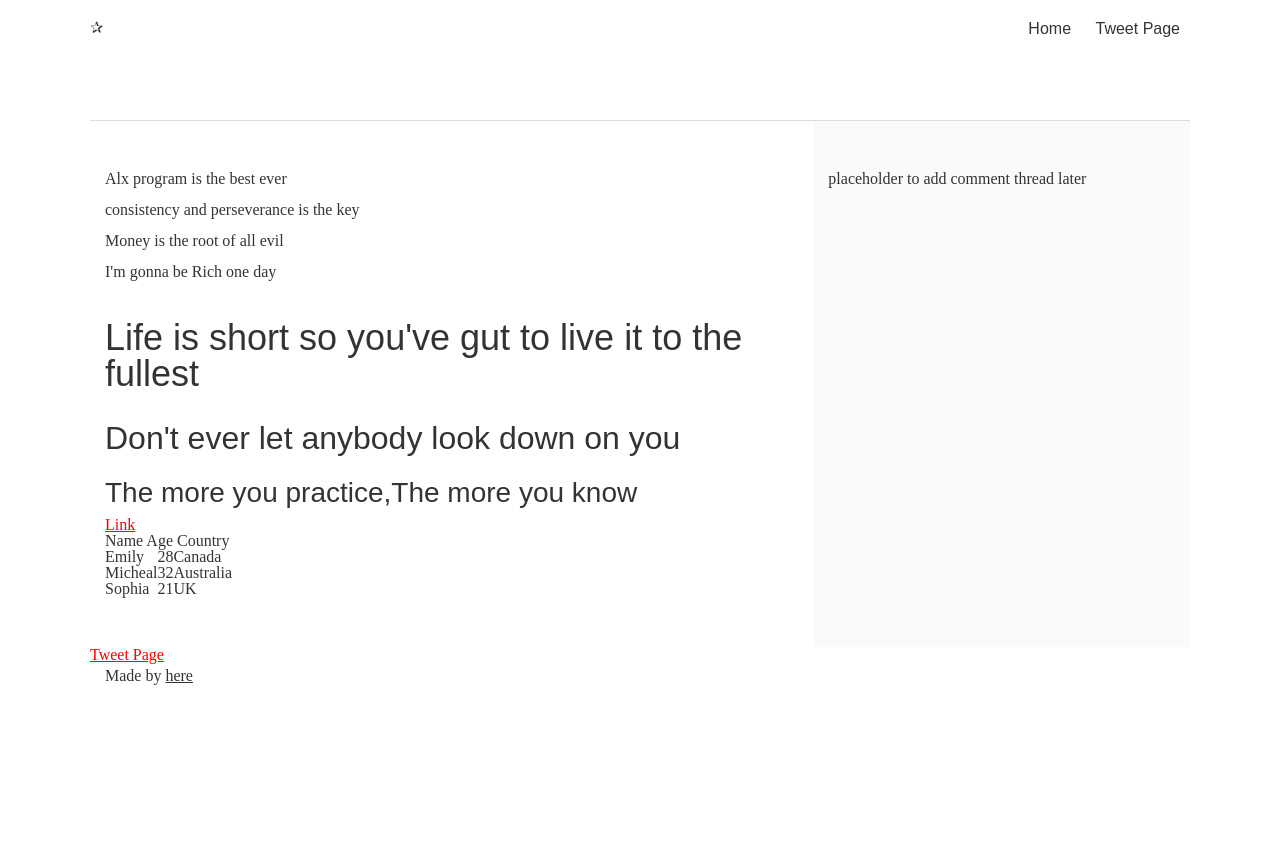
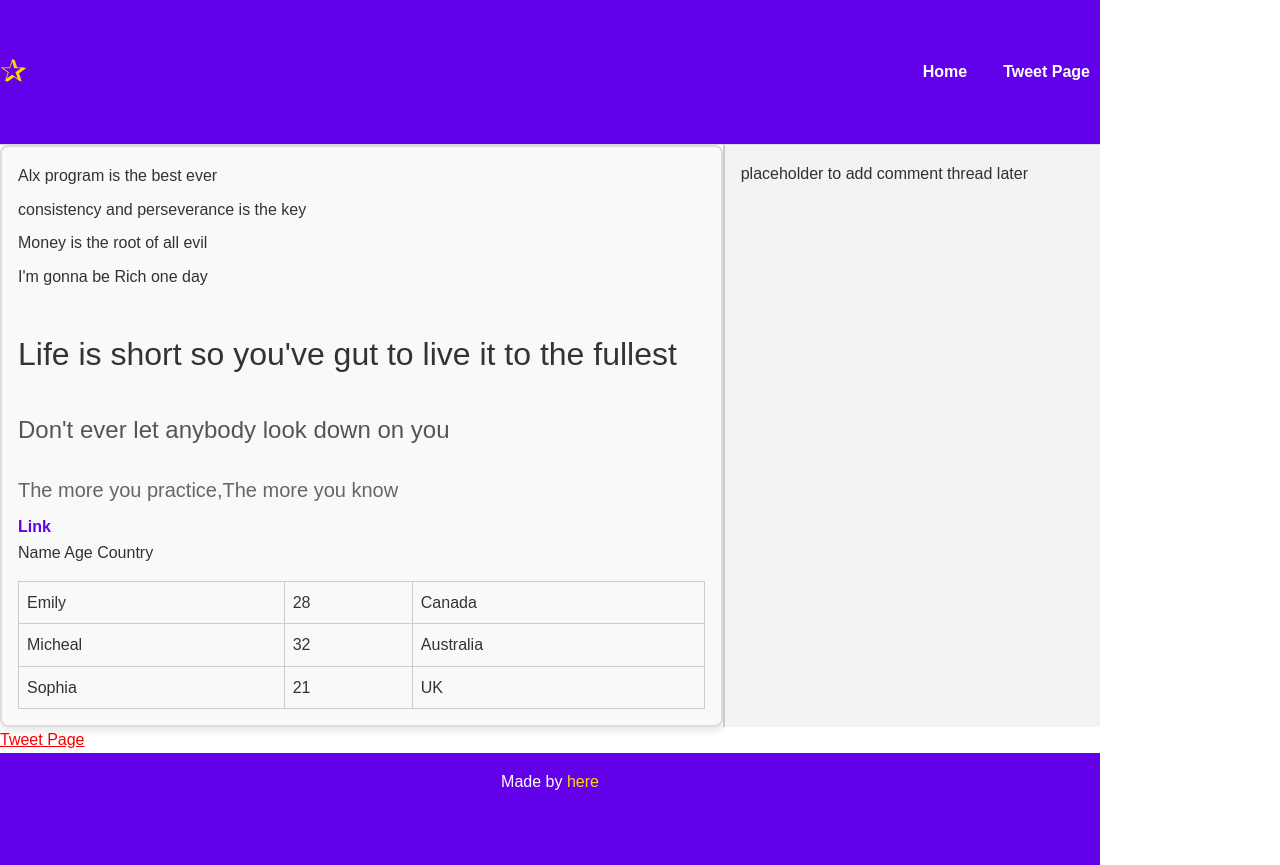
Before and after one commit to Solomon-Dzokoto/My_First_Portfolio, a plain HTML site: page css-basic/index.html in a window 1280 px wide. Before the commit the page ends 800 px from the top, so only its background shows below. Drawn offline with Linux system fonts and the light colour scheme.

Commit message:
styled the page

```diff
--- a/css-basic/styles.css
+++ b/css-basic/styles.css
@@ -1,22 +1,162 @@
+/* Base styles */
 body {
   display: flex;
   flex-direction: column;
+  font-family: Arial, sans-serif;
+  line-height: 1.6;
+  margin: 0;
+  padding: 0;
 }
 
 main {
   display: flex;
   flex-direction: row;
-  flex:auto;
+  flex: auto;
 }
-article{
+
+article {
   flex: 2;
   overflow-y: auto;
+  padding: 1rem;
+  background-color: #f9f9f9;
+  border: 2px solid #ddd;
+  border-radius: 8px;
+  box-shadow: 0px 4px 8px rgba(0, 0, 0, 0.1);
 }
-aside{
+
+aside {
   flex: 1;
   overflow-y: auto;
+  padding: 1rem;
+  background-color: #f3f3f3;
+  border-left: 2px solid #ccc;
 }
-header{
+
+header {
   display: flex;
   justify-content: space-between;
+  align-items: center;
+  background-color: #6200ea;
+  padding-block: 2rem ;
+  color: white;
+
 }
+
+header .logo {
+  font-size: 2rem;
+  color: gold;
+}
+
+nav ul {
+  list-style: none;
+  display: flex;
+  gap: 1rem;
+  padding: 0;
+}
+
+nav a {
+  text-decoration: none;
+  color: white;
+  font-weight: bold;
+}
+
+nav a:hover {
+  text-decoration: underline;
+}
+
+footer {
+  text-align: center;
+  background-color: #6200ea;
+  color: white;
+  padding: 1rem;
+}
+
+footer a {
+  color: gold;
+  text-decoration: none;
+}
+
+footer a:hover {
+  text-decoration: underline;
+}
+
+/* Article-specific styles */
+article h1 {
+  font-size: 2rem;
+  color: #333;
+  margin-bottom: 0.5rem;
+}
+
+article h2 {
+  font-size: 1.5rem;
+  color: #555;
+  margin-bottom: 0.5rem;
+}
+
+article h3 {
+  font-size: 1.25rem;
+  color: #666;
+  margin-bottom: 0.5rem;
+}
+
+article p {
+  font-size: 1rem;
+  margin-bottom: 0.5rem;
+}
+
+article a {
+  color: #6200ea;
+  font-weight: bold;
+  text-decoration: none;
+}
+
+article a:hover {
+  text-decoration: underline;
+}
+
+article table {
+  width: 100%;
+  border-collapse: collapse;
+  margin-top: 1rem;
+}
+
+article table th,
+article table td {
+  border: 1px solid #ccc;
+  padding: 0.5rem;
+  text-align: left;
+}
+
+article table th {
+  background-color: #6200ea;
+  color: white;
+}
+
+article table tbody tr:nth-child(odd) {
+  background-color: #f9f9f9;
+}
+
+/* Responsive adjustments */
+@media (max-width: 768px) {
+  header {
+    flex-direction: column;
+    text-align: center;
+  }
+
+  nav ul {
+    flex-direction: column;
+    gap: 0.5rem;
+  }
+
+  main {
+    flex-direction: column;
+  }
+
+  article {
+    flex: 1;
+  }
+
+  aside {
+    flex: 1;
+  }
+}
```
Also changed, not shown: 1 other file. Lines whose indentation alone changed are shown as unchanged.
